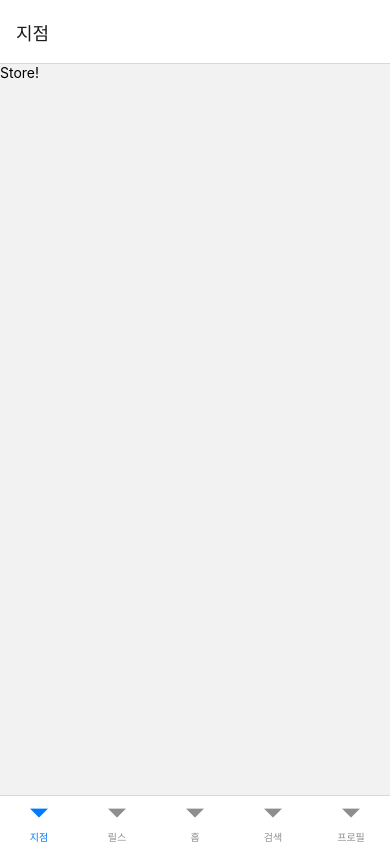
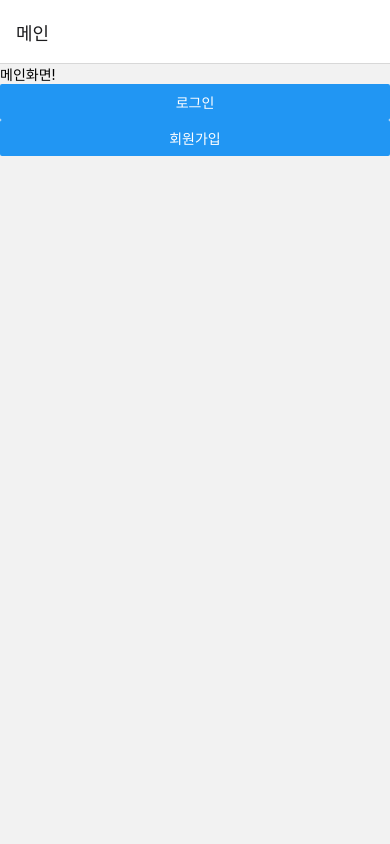
Before and after one commit to DongKeun2/YoungClimb, a React Native app in the folder FrontEnd/: screen / in a window 390 px wide. Built offline with nearby package versions, Linux system fonts and the light colour scheme.

Commit message:
feat: 로그인 상태 화면 분기

```diff
--- a/FrontEnd/App.js
+++ b/FrontEnd/App.js
@@ -1,6 +1,13 @@
-import React from 'react';
+import 'react-native-gesture-handler';
+
+import React, {useEffect, useState} from 'react';
 import {NavigationContainer} from '@react-navigation/native';
+import {createStackNavigator} from '@react-navigation/stack';
 import {createBottomTabNavigator} from '@react-navigation/bottom-tabs';
+
+import MainScreen from './screens/MainScreen';
+import LoginScreen from './screens/LoginScreen';
+import SignupScreen from './screens/SignupScreen';
 
 import StoreScreen from './screens/StoreScreen';
 import RandomScreen from './screens/RandomScreen';
@@ -9,16 +16,39 @@ import SearchScreen from './screens/SearchScreen';
 import ProfileScreen from './screens/ProfileScreen';
 
 const Tab = createBottomTabNavigator();
+const Stack = createStackNavigator();
+
 export default function App() {
+  // 임시 로그인 상태
+  const [login, setLogin] = useState(false);
+  const [initialLoading, setIsInitialLoading] = useState(true);
+
+  useEffect(() => {
+    setTimeout(() => {
+      setIsInitialLoading(false);
+    }, 3000);
+  }, []);
+
   return (
+    // {initialLoading?
+    // <Screen name="초기화면" component={}/>
+    // }
     <NavigationContainer>
-      <Tab.Navigator>
+      {login ? (
+        <Tab.Navigator initialRouteName="홈">
           <Tab.Screen name="지점" component={StoreScreen} />
           <Tab.Screen name="릴스" component={RandomScreen} />
           <Tab.Screen name="홈" component={HomeScreen} />
           <Tab.Screen name="검색" component={SearchScreen} />
           <Tab.Screen name="프로필" component={ProfileScreen} />
         </Tab.Navigator>
+      ) : (
+        <Stack.Navigator initialRouteName="메인">
+          <Stack.Screen name="메인" component={MainScreen} />
+          <Stack.Screen name="로그인" component={LoginScreen} />
+          <Stack.Screen name="회원가입" component={SignupScreen} />
+        </Stack.Navigator>
+      )}
     </NavigationContainer>
   );
 }
--- /dev/null
+++ b/FrontEnd/screens/LoginScreen.js
@@ -0,0 +1,12 @@
+import React from 'react';
+import {View, Text} from 'react-native';
+
+function LoginScreen() {
+  return (
+    <View>
+      <Text>로그인 화면!</Text>
+    </View>
+  );
+}
+
+export default LoginScreen;
--- /dev/null
+++ b/FrontEnd/screens/MainScreen.js
@@ -0,0 +1,17 @@
+import React from 'react';
+import {View, Text, Button} from 'react-native';
+
+function MainScreen({navigation}) {
+  return (
+    <View>
+      <Text>메인화면!</Text>
+      <Button title="로그인" onPress={() => navigation.navigate('로그인')} />
+      <Button
+        title="회원가입"
+        onPress={() => navigation.navigate('회원가입')}
+      />
+    </View>
+  );
+}
+
+export default MainScreen;
--- /dev/null
+++ b/FrontEnd/screens/SignupScreen.js
@@ -0,0 +1,12 @@
+import React from 'react';
+import {View, Text} from 'react-native';
+
+function SignupScreen() {
+  return (
+    <View>
+      <Text>회원가입 화면!</Text>
+    </View>
+  );
+}
+
+export default SignupScreen;
```
Also changed, not shown: FrontEnd/screens/InitailScreen.js (added, +12 -0 lines). Lines whose indentation alone changed are shown as unchanged.
